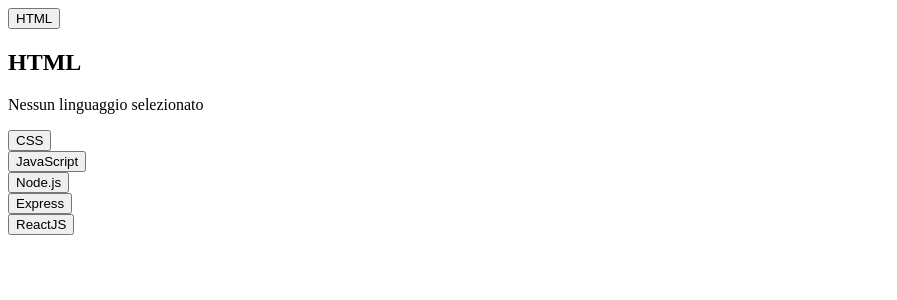
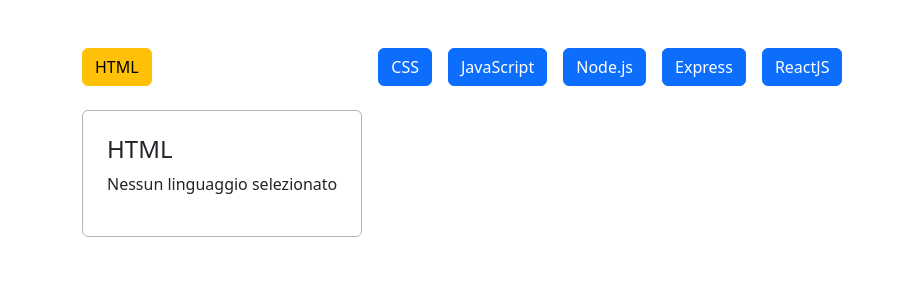
Before and after one commit to AngelaFerraro18/react-use-state, a React (Vite) app: page / in a window 1280 px wide. Shown: the top 300 px of the page, without its empty margins (0-897 px from the left). Built offline with nearby package versions, Linux system fonts and the light colour scheme.

Commit message:
feat: bootstrap included

```diff
--- a/index.html
+++ b/index.html
@@ -6,6 +6,10 @@
   <link rel="icon" type="image/svg+xml" href="" />
   <meta name="viewport" content="width=device-width, initial-scale=1.0" />
   <title>Programming languages</title>
+
+  <!-- bootstrap -->
+  <link href="https://cdn.jsdelivr.net/npm/bootstrap@5.3.5/dist/css/bootstrap.min.css" rel="stylesheet"
+    integrity="sha384-SgOJa3DmI69IUzQ2PVdRZhwQ+dy64/BUtbMJw1MZ8t5HZApcHrRKUc4W0kG879m7" crossorigin="anonymous">
 </head>
 
 <body>
--- a/src/components/ButtonLanguage.jsx
+++ b/src/components/ButtonLanguage.jsx
@@ -7,9 +7,9 @@
 
     return (<div>
         {/* vado ad assegnare all'evento onClick la funzione setIsActive dove vado a cambiare lo stato iniziale dell'elemento false -> true */}
-        <button onClick={() => {
+        <button className={`btn ${isOpen ? 'btn-warning' : 'btn-primary'}`} onClick={() => {
             onToggle(),
-                changeText();
+                changeText()
         }}>{title}</button>
 
         {/* di conseguenza, se lo stato iniziale è true, allora vedrò il p, altrimenti no */}
--- a/src/components/ButtonList.jsx
+++ b/src/components/ButtonList.jsx
@@ -12,7 +12,7 @@
     const [activeDescription, setActiveDescription] = useState('Nessun linguaggio selezionato');
 
 
-    return <div>
+    return <div className="container d-flex gap-3 my-5">
         {languages.map(element =>
             <ButtonLanguage key={element.id}
                 title={element.title}
--- a/src/components/CardDescription.jsx
+++ b/src/components/CardDescription.jsx
@@ -1,6 +1,6 @@
 //creo il componente per la card con la descrizione: CardDescription
 function CardDescription({ title, description }) {
-    return <div><h2>{title}</h2><p>{description}</p></div>
+    return <div className="my-4 border border-dark-subtle rounded p-4"><h2 className="fs-4">{title}</h2><p>{description}</p></div>
 }
 
 //esporto
```
